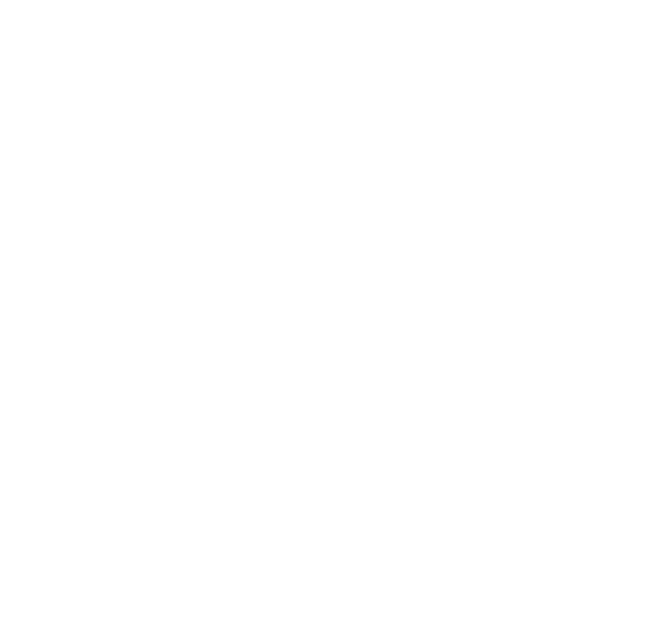
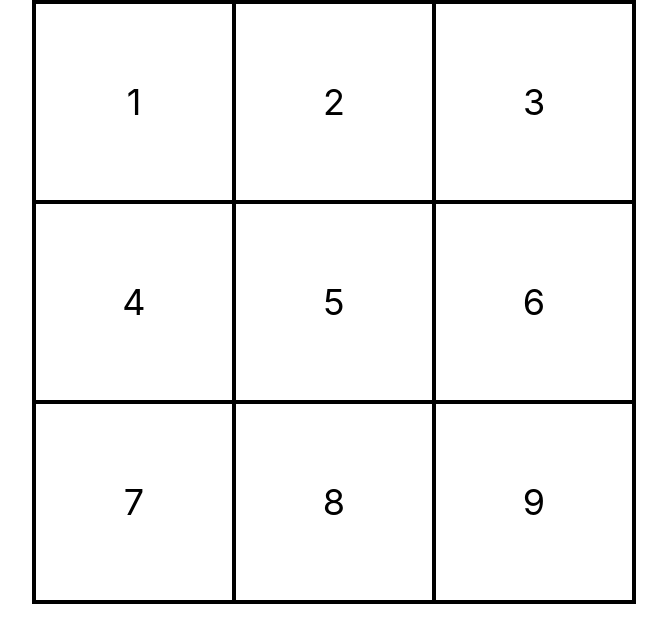
Before and after one commit to KlayClarke/reactJS_tictactoe, a React (Create React App) app: page / in a window 1280 px wide. Shown: the top 642 px of the page, without its empty margins (306-973 px from the left). Built offline with nearby package versions, Linux system fonts and the light colour scheme.

Commit message:
create tic tac toe board - non functional

```diff
--- a/src/App.jsx
+++ b/src/App.jsx
@@ -1,5 +1,11 @@
+import Game from "./components/Game";
+
 function App() {
-  return <div className="App"></div>;
+  return (
+    <div className="App">
+      <Game />
+    </div>
+  );
 }
 
 export default App;
--- /dev/null
+++ b/src/components/Board.jsx
@@ -0,0 +1,22 @@
+import Square from "./Square";
+
+export default function Board({ value }) {
+  function renderSquare(i) {
+    return <Square value={i} />;
+  }
+  return (
+    <div className="">
+      <div className="grid grid-cols-3 border-2 border-black">
+        {renderSquare(1)}
+        {renderSquare(2)}
+        {renderSquare(3)}
+        {renderSquare(4)}
+        {renderSquare(5)}
+        {renderSquare(6)}
+        {renderSquare(7)}
+        {renderSquare(8)}
+        {renderSquare(9)}
+      </div>
+    </div>
+  );
+}
--- /dev/null
+++ b/src/components/Game.jsx
@@ -0,0 +1,9 @@
+import Board from "./Board";
+
+export default function Game() {
+  return (
+    <div className="flex flex-col justify-center items-center">
+      <Board />
+    </div>
+  );
+}
--- /dev/null
+++ b/src/components/Square.jsx
@@ -0,0 +1,15 @@
+export default function Square({ value }) {
+  function handleClick(e) {
+    console.log(e.target.value);
+  }
+
+  return (
+    <button
+      className="text-4xl border-2 border-black min-w-[200px] min-h-[200px]"
+      onClick={handleClick}
+      value={value}
+    >
+      {value}
+    </button>
+  );
+}
```
